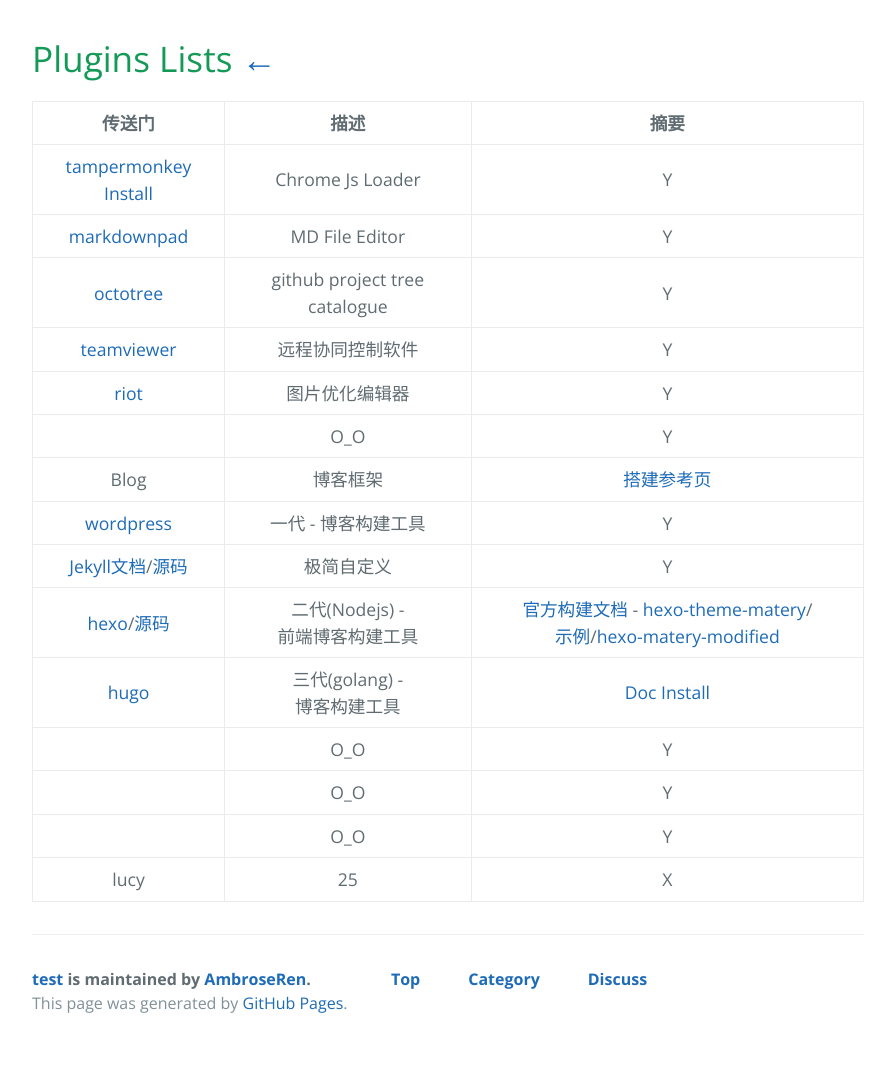
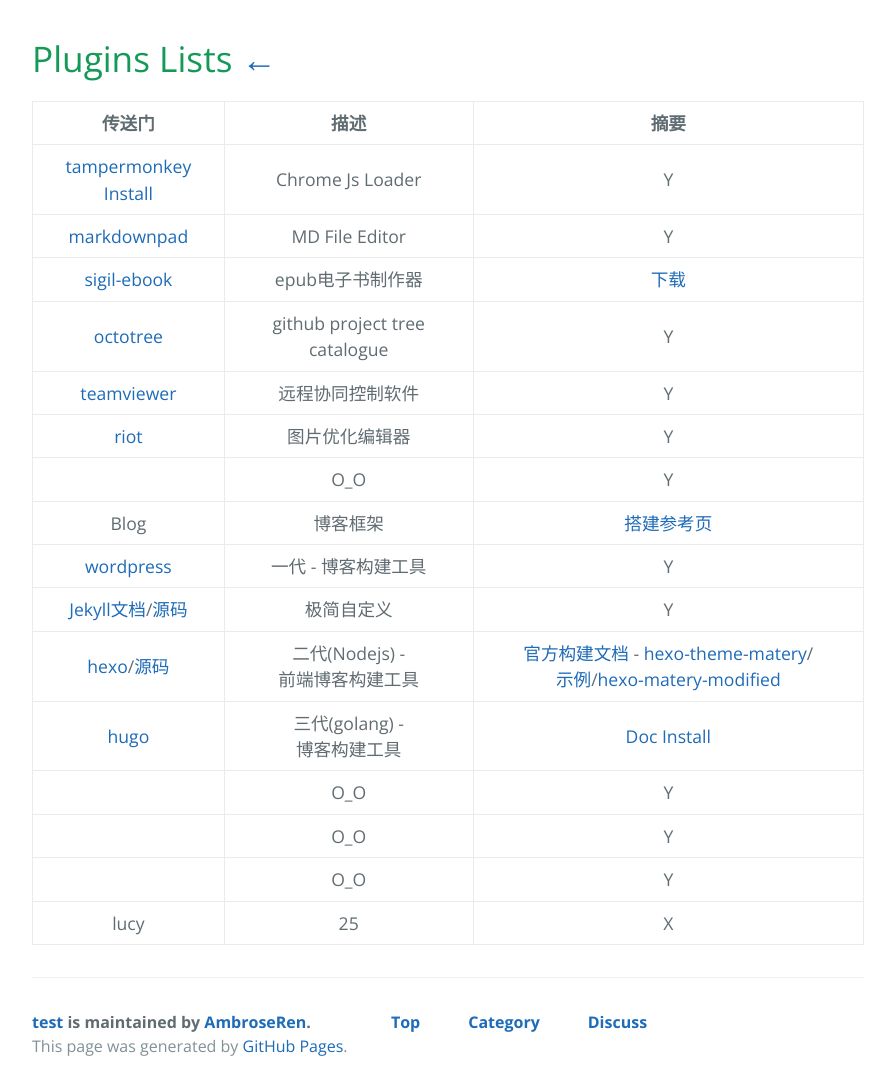
Before and after one commit to AmbroseRen/test, a Jekyll site: the page built from Data/InstallPackage/Plugins.md, in a window 1280 px wide. Shown: the whole page, without its empty margins (192-1087 px from the left). Built offline with Jekyll 4.4.1, drawn with Linux system fonts in a browser that asks for light colours; our own code applies the rules of GitHub Pages for plain Markdown files; the repository's description, which GitHub fills in, is left out; before the commit the page ends 1047 px from its top, so only the background shows below that.

Commit message:
Update Plugins.md

```diff
--- a/Data/InstallPackage/Plugins.md
+++ b/Data/InstallPackage/Plugins.md
@@ -4,6 +4,7 @@
 |:---:|:---:|:---:|
 | [tampermonkey Install](https://www.tampermonkey.net/) | Chrome Js Loader | Y |
 | [markdownpad](http://markdownpad.com/download.html) | MD File Editor | Y |
+| [sigil-ebook](https://sigil-ebook.com/) | epub电子书制作器 | [下载](https://github.com/Sigil-Ebook/Sigil/releases/tag/1.5.1) |
 | [octotree](https://www.octotree.io/) | github project tree catalogue | Y |
 | [teamviewer](https://www.teamviewer.cn/cn/teamviewer-automatic-download/) | 远程协同控制软件 | Y |
 | [riot](https://riot-optimizer.com/) | 图片优化编辑器 | Y |
```
